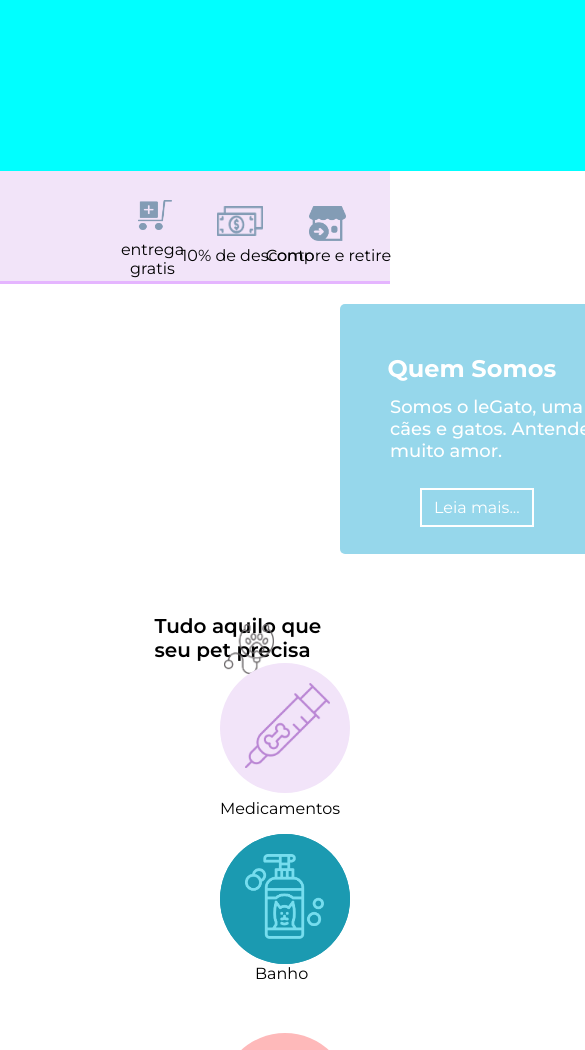
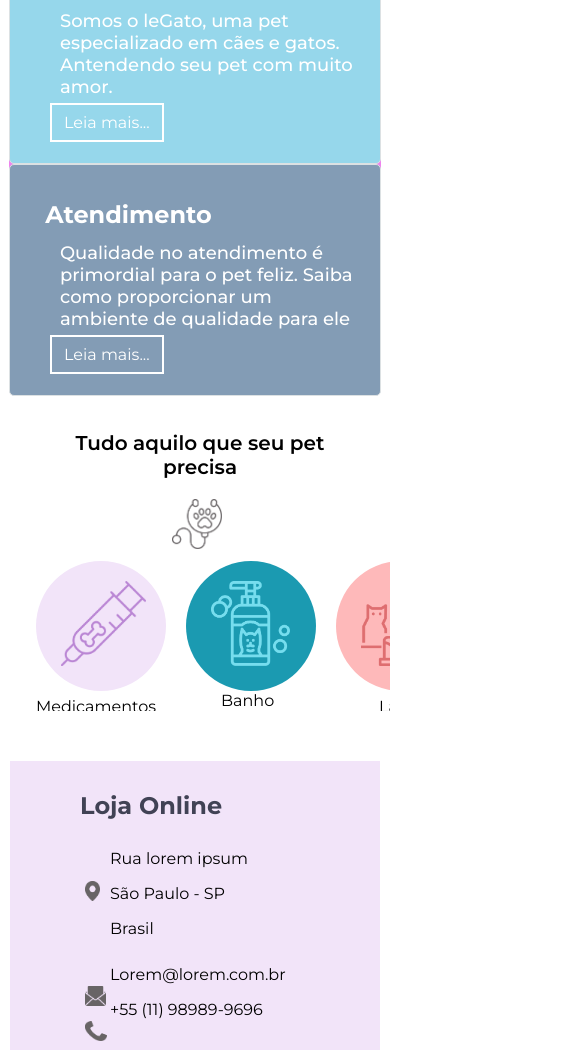
Before and after one commit to SluanS/LeGato, a plain HTML site: page index.html in a window 390 px wide. Shown: the part 408-1458 px from the top of the page, 585 px wide, since content can reach past the window. Drawn offline with Linux system fonts and the light colour scheme.

Commit message:
Adiciona responsividade para dispositivos pequenos

```diff
--- a/css/about-us.css
+++ b/css/about-us.css
@@ -55,3 +55,60 @@
     margin-left: 9.5%;
 
 }
+
+@media only screen and (min-width:320px) and (max-width:500px){
+
+    #about-us{
+        height: auto;
+        position: static;
+        width: auto;
+        margin: 0;
+        background-color: violet;
+        margin-left: 9px;
+        margin-top: 10px;
+        margin-right: 9px;
+        border-radius: 10px;
+    }
+
+    #about-us div{
+        position: static;
+        display: block;
+        margin-top: 0px;
+        margin-bottom: 0px;
+        height: 230px;
+        border: solid 1px #dce1e3;
+    }
+
+    #quem-somos{
+        position: static;
+        width: auto;
+        background-color: #96D7EB;
+        border-radius: 5px;
+
+    }
+
+    #atendimento{
+        position: static;
+        width: auto;
+        background-color: #839CB5;
+        border-radius: 5px;
+    }
+
+    #about-us h2{
+        position: static;
+        margin-top: 35px;
+    }
+
+    #about-us p{
+        position: static;
+        width: 80%;
+        margin-bottom: 4%;
+    }
+
+    #about-us a{
+        position: static;
+        margin-left: 40px;
+    }
+
+
+}
--- a/css/contact.css
+++ b/css/contact.css
@@ -14,14 +14,13 @@
 #email-img{
     position: absolute;
     left: 50px;
-    top: 215px;
-
+    top: 205px;
 }
 
 #telephone-img{
     position: absolute;
     left: 50px;
-    top: 253px;
+    top: 240px;
 }
 
 #locale-img{
@@ -51,17 +50,16 @@
 }
 
 #contact1{
-    /* background-color: aqua; */
     display: inline-block;
-    position: absolute;
-    margin-left: 1px;
+
+    /* position: absolute; */
+    margin-left: 100px;
     bottom: 90px;
     left: 100px;
 }
 
  #adress1{
     height: 100px;
-    /* position: absolute; */
     margin-left: 100px;
     left: 100px;
 }
@@ -172,3 +170,36 @@
     position: sticky;
     left: 275px;
 }
+
+@media only screen and (min-width:320px) and (max-width:500px){
+    .contato{
+        display: block;
+        position: static;
+    }
+
+    .online-store{
+        margin-left: 10px;
+        margin-right: 10px;
+        width: auto;
+        display: block;
+    }
+
+    .form{
+        width: auto;
+        margin-left: 10px;
+        margin-right: 10px;
+        position: static;
+        display: block;
+    }
+
+    .email-div{
+        width: auto;
+    }
+    #email{
+        width: 80%;
+    }
+
+    #mensagem{
+        width: 80%;
+    }
+}
--- a/css/footer.css
+++ b/css/footer.css
@@ -27,7 +27,6 @@ footer{
     top: 75px;
     display: inline-block;
     margin-left: 250px;
-    /* margin-bottom: 150px; */
 }
 
 #col3 img{
@@ -38,3 +37,40 @@ footer{
 #col3 h3{
     margin-left:20px;
 }
+
+
+@media only screen and (min-width:320px) and (max-width:500px){
+    footer{
+        width: auto;
+        height: auto;
+    }
+        #col1{
+            display: block;
+            margin-left: 10%;
+            width: auto;
+            padding: 0px;
+        }
+
+    #col1 img{
+        height: 150px;
+        width: 150px;
+    }
+
+    #col1 p{
+        margin-top: 0px;
+    }
+
+    #col2 {
+        display: block;
+        margin-left: 10%;
+        width: auto;
+        padding: 0;
+    }
+
+    #col3 {
+        width: auto;
+        display: block;
+        position: static;
+        margin-left: 5%;
+    }
+}
--- a/css/header.css
+++ b/css/header.css
@@ -42,21 +42,18 @@ header li a:hover{
     text-decoration: underline #d1c4ca;
 }
 
-/* #top-division{
-        background-color: aqua;
-        width: 100vh;
-    } */
-
-@media only screen and (max-width: 500px){
+@media only screen and (min-width:320px) and (max-width: 500px){
 
     #top-division{
-        background-color: aqua;
-        width: 100vh;
+        width: 500px;
+        background-color: #835d6f;
+        width: 100%;
+        height: 100px;
+        display: block;
     }
 
     header{
         position: relative;
-        /* margin-top: 10px; */
         top: 0px;
         height: 90px;
         width: auto;
@@ -64,9 +61,8 @@ header li a:hover{
 
     header img{
         position: absolute;
-        margin-left: 40px;
+        margin-left: 3%;
         height: 150px;
-        /* margin-bottom: 200px; */
         padding: 0px;
         margin-bottom: 55px;
     }
@@ -83,7 +79,6 @@ header li a:hover{
         background: transparent;
         backdrop-filter: blur(5px);
         display: none;
-        /* margin-left: 50px; */
     }
 
     header li{
@@ -109,7 +104,7 @@ header li a:hover{
         display: inline-block;
         float: right;
         margin-top: 30px;
-        margin-right: 25px;
+        margin-right: 8%;
     }
 
 }
--- a/css/mid-text.css
+++ b/css/mid-text.css
@@ -18,3 +18,23 @@
     left: 36%;
     top: -10px;
 }
+
+@media only screen and (min-width:320px) and (max-width:500px){
+    #mid-text{
+        display: block;
+        margin-left: 60px;
+        margin-top: 10px;
+    }
+
+    #mid-text p{
+        padding-top: 15px;
+        position: static;
+        text-align: center;
+        display: block;
+    }
+    #mid-text img{
+        display: block;
+        position: static;
+        margin-left: 40%;
+    }
+}
--- a/css/produtos.css
+++ b/css/produtos.css
@@ -13,8 +13,6 @@ img{
 
 .produtos p{
     display: inline-block;
-    /* background-color: #1b9ab1; */
-    /* text-align: center; */
 }
 
 .circle-1{
@@ -26,7 +24,6 @@ img{
 }
 
 .p1{
-    /* background-color:yellowgreen; */
     margin-right: 60px;
     display: inline-block;
 }
@@ -38,7 +35,6 @@ img{
     width: 130px;
     border-radius: 1000px;
     margin-bottom: -10px;
-    background-color: #1b9ab1;
 }
 
 .p2 p{
@@ -130,3 +126,45 @@ img{
 .circle-6 img{
     margin-left: 45px;
 }
+
+@media only screen and (min-width:320px) and (max-width:500px){
+    .produtos{
+        margin-top: 45px;
+        width: auto;
+        height: 200px;
+        position: static;
+        display: flex;
+        overflow-y: scroll;
+        padding-left: 35px;
+    }
+    .p1{
+        margin-left: 1px;
+        padding-top: 50px;
+        display: inline-block;
+        margin-right: 20px;
+    }
+    .p2{
+        padding-top: 50px;
+        display: inline-block;
+        margin-right: 20px;
+    }
+    .p3{
+        display: inline-block;
+        margin-right: 20px;
+    }
+    .p4{
+        padding-top: 50px;
+        display: inline-block;
+        margin-right: 20px;
+    }
+    .p5{
+        padding-top: 50px;
+        display: inline-block;
+        margin-right: 20px;
+    }
+    .p6{
+        padding-top: 50px;
+        display: inline-block;
+        margin-right: 20px;
+    }
+}
--- a/css/services.css
+++ b/css/services.css
@@ -22,11 +22,9 @@
   .ser-1 p{
     text-align: center;
     margin-left: 10px;
-    /* margin-bottom: -10px; */
  }
 
 .ser-2 {
-   /* background-color: tomato;   */
    position: absolute;
    left: 44%;
    top: 15px;
@@ -65,3 +63,64 @@
    text-align: center;
    margin-left:0px ;
 }
+
+@media only screen and (max-width: 500px) and (min-width:320px){
+   #servicos{
+      position:sticky;
+      margin-top: 30%;
+      width: 100%;
+      height: 13vh;
+   }
+
+   .ser-1{
+      position: static;
+      /* margin-left: 10%; */
+      display: inline-block;
+      margin-left: 5%;
+      bottom: -25%;
+   }
+   .ser-1 img{
+      height: 20%;
+   }
+
+   .ser-1 p{
+      font-size: 13px;
+   }
+
+   .ser-2{
+      position: absolute;
+      display: inline-block;
+      height: 100px;
+      margin-left: 0%;
+      left: 0;
+      margin-left: 35%;
+      top: -0%;
+   }
+
+   .ser-2 img{
+      height: 20%;
+   }
+
+   .ser-2 p{
+      font-size: 13px;
+   }
+
+   .ser-3{
+      position: absolute;
+      display: inline-block;
+      width: 100px;
+      height: 100px;
+      margin-left: 70%;
+      left: 0;
+      margin-top: 0px;
+
+   }
+    .ser-3 img{
+      margin-left: 39px;
+      height: 20%;
+   }
+
+   .ser-3 p{
+      font-size: 13px;
+   }
+}
```
Also changed, not shown: index.html (+0 -1 lines), css/style.css (line endings or trailing spaces).
